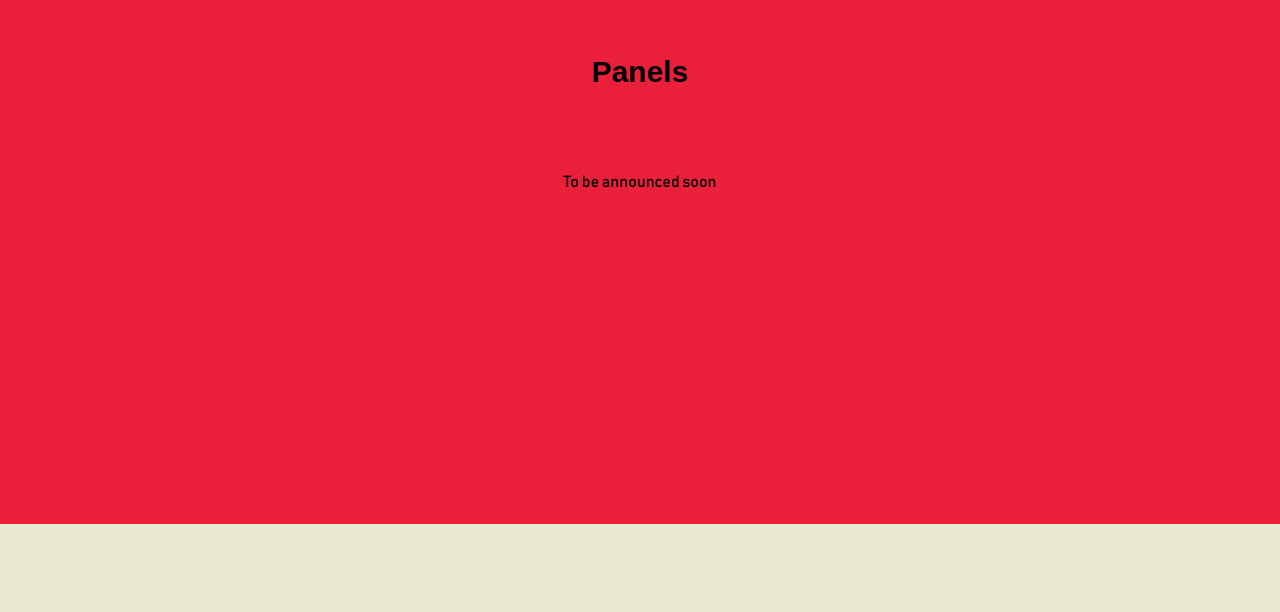
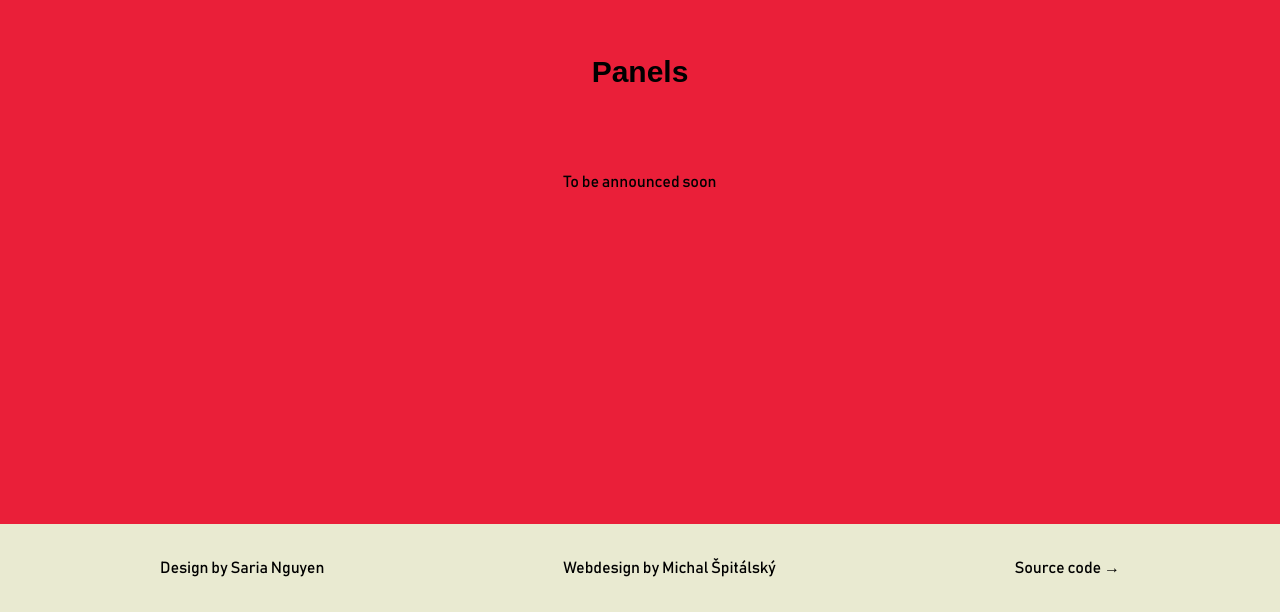
Before and after one commit to Lossmeril/perspectives-patterns-pathways, a Next.js app: page / in a window 1280 px wide. Shown: the part 2380-2992 px from the top of the page. Before the commit the page ends 2904 px from the top, so only its background shows below. Built offline with nearby package versions, Linux system fonts and the light colour scheme; a web font is replaced by a local one.

Commit message:
feat: footer

```diff
--- /dev/null
+++ b/components/footer.tsx
@@ -0,0 +1,21 @@
+import Link from "next/link";
+
+const Footer = () => {
+  return (
+    <footer className="w-4/5 xl:w-3/4 mx-auto my-8">
+      <div className="w-full hidden lg:flex flex-row justify-between items-center gap-10 xl:gap-20">
+        <p>Design by Saria Nguyen</p>
+        <p>Webdesign by Michal Špitálský</p>
+        <Link
+          href="https://github.com/Lossmeril/perspectives-patterns-pathways"
+          target="_blank"
+          className="link"
+        >
+          <p>Source code &#x2192;</p>
+        </Link>
+      </div>
+    </footer>
+  );
+};
+
+export default Footer;
--- a/layouts/mainLayout.tsx
+++ b/layouts/mainLayout.tsx
@@ -1,5 +1,6 @@
 "use client";
 
+import Footer from "@/components/footer";
 import Navbar from "@/components/navbar";
 import SocialsButtons from "@/components/socialsButtons";
 
@@ -13,6 +14,7 @@ const MainLayout: React.FC<mainLayoutProps> = ({ children }) => {
       <SocialsButtons />
       <Navbar />
       {children}
+      <Footer />
     </main>
   );
 };
```
